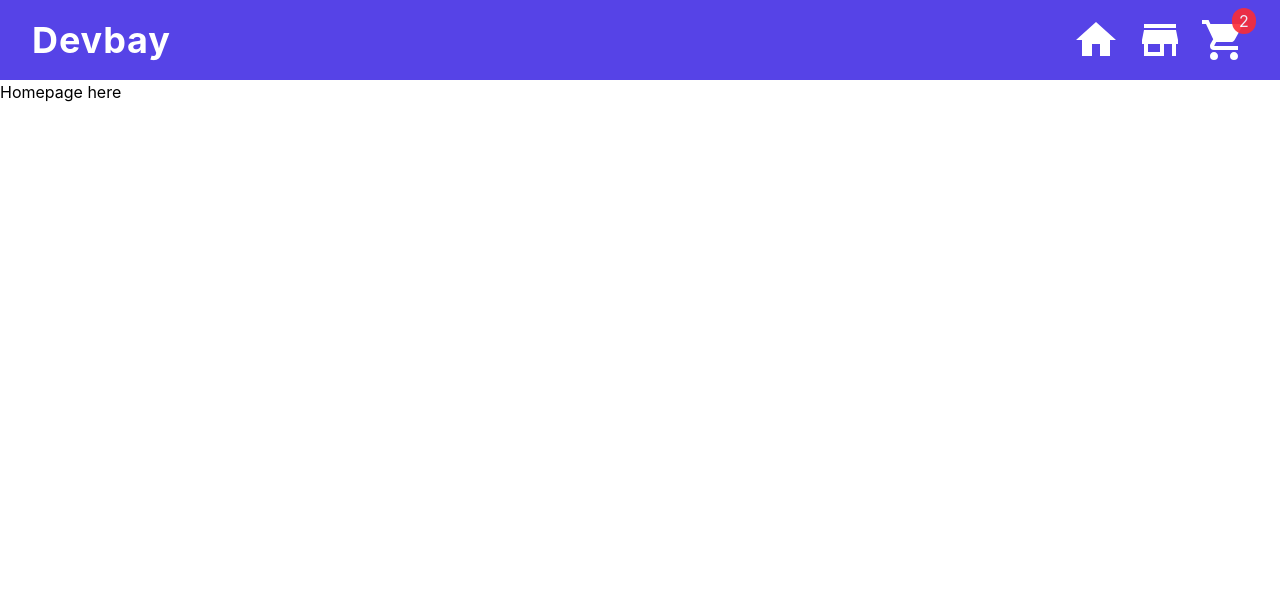
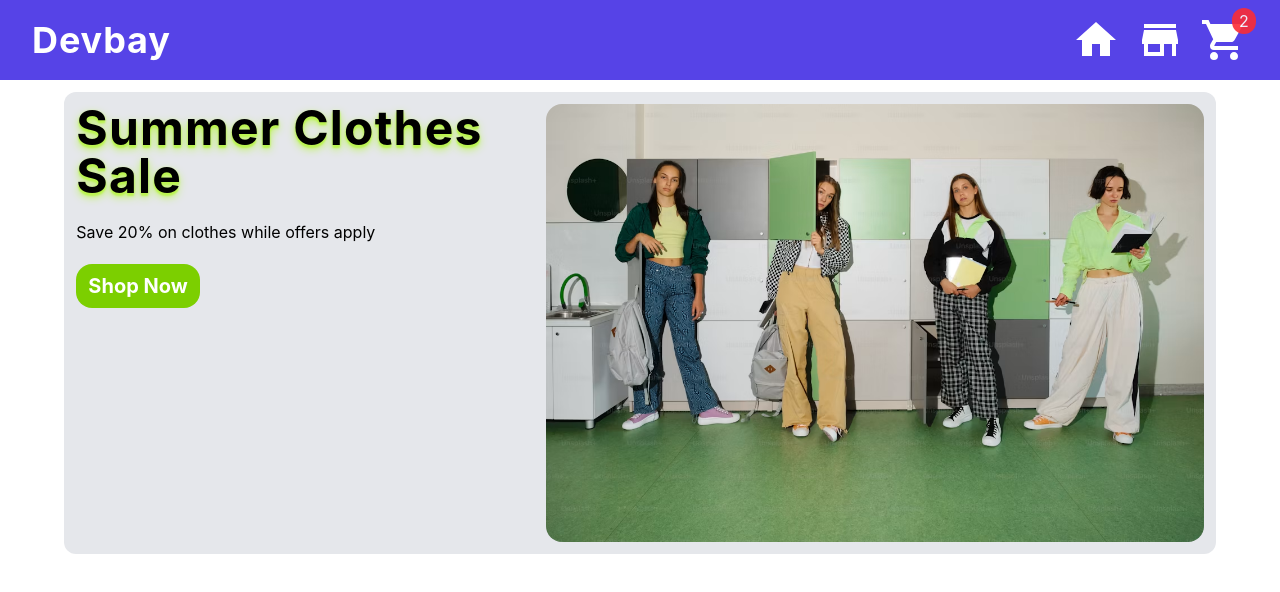
Before and after one commit to devchap8/shopping-cart, a React (Vite) app: page / in a window 1280 px wide. Shown: the top 592 px of the page. Built offline with nearby package versions, Linux system fonts and the light colour scheme.

Commit message:
Markup homepage top

```diff
--- a/src/App.jsx
+++ b/src/App.jsx
@@ -159,7 +159,7 @@
   }
 
   const cont = {itemList, cartList, setItemList, setCartList, filterByCat, sortByPrice, filterByQuery, addToCart, pressStorePlusMinus,
-    pressCartPlusMinus
+    pressCartPlusMinus, currCat, currSort
   };
 
   return (
--- a/src/Homepage.jsx
+++ b/src/Homepage.jsx
@@ -1,5 +1,16 @@
+import clothesImg from "./assets/clothes.avif";
+
 export default function Homepage() {
     return (
-        <div>Homepage here</div>
+        <div className={"flex justify-center p-3"}>
+            <button className={"flex justify-around bg-ui-muted rounded-xl w-11/12 p-3 text-left"}>
+                <div className={"flex flex-col justify-center gap-5 mb-10"}>
+                    <div className={"font-bold text-5xl tracking-wide text-shadow-lime-300 text-shadow-lg"}>Summer Clothes Sale</div>
+                    <div className={""}>Save 20% on clothes while offers apply</div>
+                    <button className={"self-start bg-lime-500 px-3 py-2 text-xl rounded-2xl font-bold text-white cursor-pointer transition-all duration-200 hover:bg-lime-300"}>Shop Now</button>
+                </div>
+                <img className={"max-w-7/12 rounded-2xl"} src={clothesImg} alt="4 people modelling clothes"></img>
+            </button>
+        </div>
     )
 }
--- a/src/Store.jsx
+++ b/src/Store.jsx
@@ -8,13 +8,13 @@
     return (
         <div>
         <div className={"h-14 flex items-center justify-around bg-ui-snow border-b-2 border-b-ui-muted sticky top-20 self-start"} data-testid="store-nav-bar">
-            <select onChange={(e) => cont.sortByPrice(e.target.value)} data-testid="select-sort" className={"h-10 text-xs sm:text-sm md:text-base border-2 border-ui-muted focus:border-ui-gray focus:outline-0 rounded-t-lg p-1 text-text-dim"} name="sortDropdown">
+            <select defaultValue={cont.currSort} onChange={(e) => cont.sortByPrice(e.target.value)} data-testid="select-sort" className={"h-10 text-xs sm:text-sm md:text-base border-2 border-ui-muted focus:border-ui-gray focus:outline-0 rounded-t-lg p-1 text-text-dim"} name="sortDropdown">
                 <option value="category">Sort by Category</option>
                 <option value="highest">Highest Price First</option>
                 <option value="lowest">Lowest Price First</option>
             </select>
             <input onChange={(e) => cont.filterByQuery(e.target.value)} className={"bg-ui-light h-8 w-1/2 border-2 border-ui-muted focus:border-black focus:outline-0 rounded-xl p-3"} type="search" name="mainSearch" placeholder="Search Devbay"></input>
-            <select onChange={(e) => cont.filterByCat(e.target.value)} data-testid="select-filter" className={"h-10 text-xs sm:text-sm md:text-base border-2 border-ui-muted focus:border-ui-gray focus:outline-0 rounded-t-lg p-1 text-text-dim"} name="tagDropdown">
+            <select defaultValue={cont.currCat} onChange={(e) => cont.filterByCat(e.target.value)} data-testid="select-filter" className={"h-10 text-xs sm:text-sm md:text-base border-2 border-ui-muted focus:border-ui-gray focus:outline-0 rounded-t-lg p-1 text-text-dim"} name="tagDropdown">
                 <option value="all">Show All Items</option>
                 <option value="tech">Tech</option>
                 <option value="clothing">Clothing</option>
```
Also changed, not shown: src/assets/clothes.avif (added).
